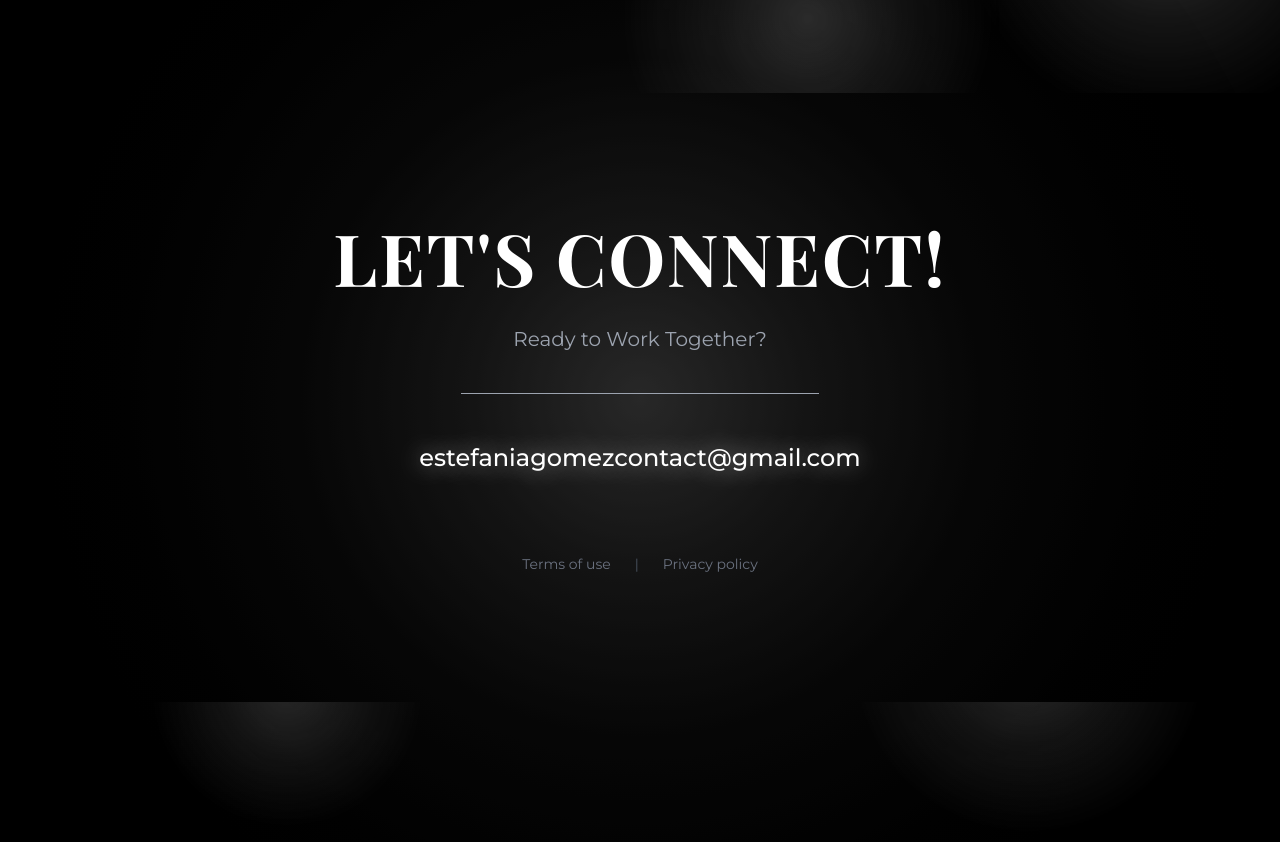
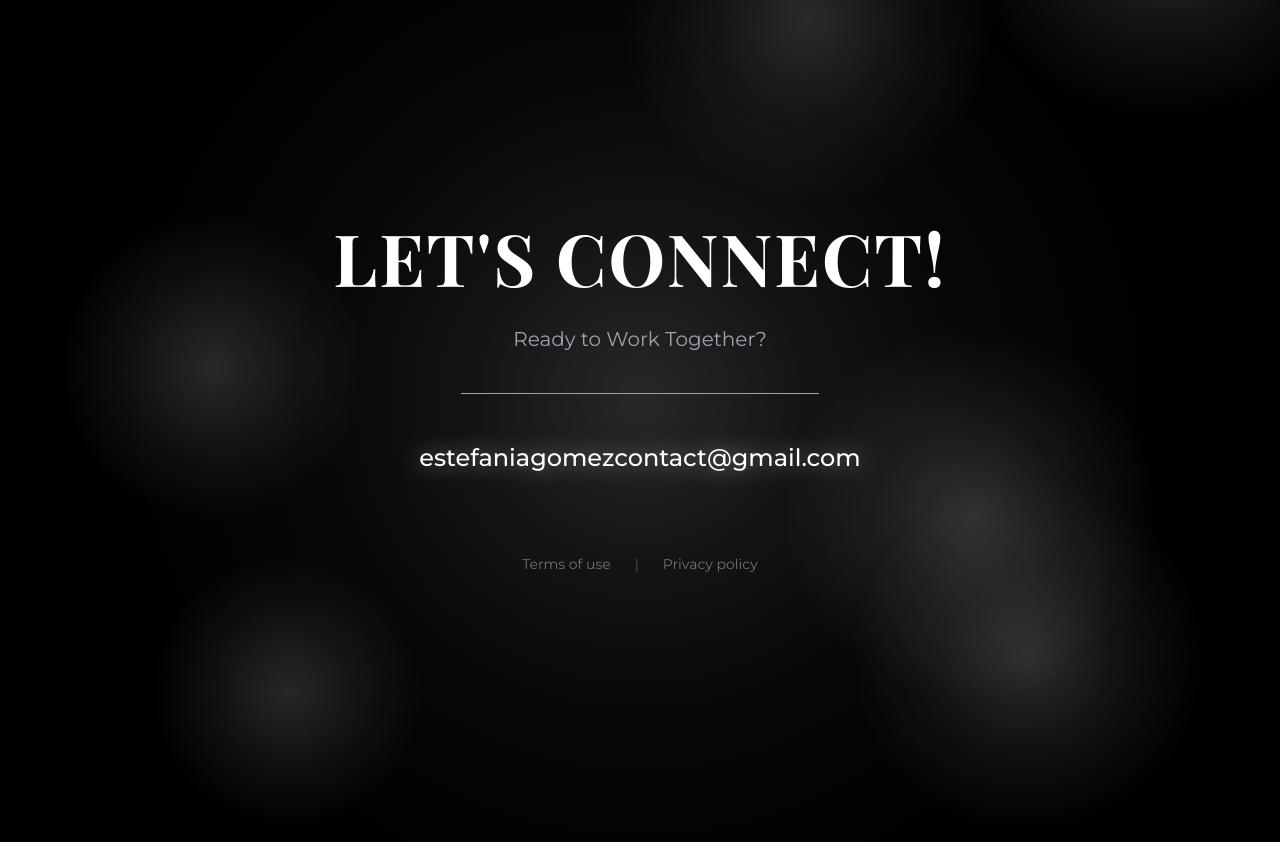
Before and after one commit to tefa200116/portfolio, a plain HTML site: page index.html in a window 1280 px wide. Shown: the part 1467-2309 px from the top of the page. Drawn offline with nearby package versions, Linux system fonts and the light colour scheme.

Commit message:
Make footer section 100% transparent

```diff
--- a/index.html
+++ b/index.html
@@ -356,7 +356,7 @@
         </section>
 
         <!-- FOOTER / CALL TO ACTION -->
-        <footer class="relative py-32 px-6 bg-black">
+        <footer class="relative py-32 px-6">
             <!-- Centered Background Gradient -->
             <div class="footer-gradient-bg"></div>
 
```
